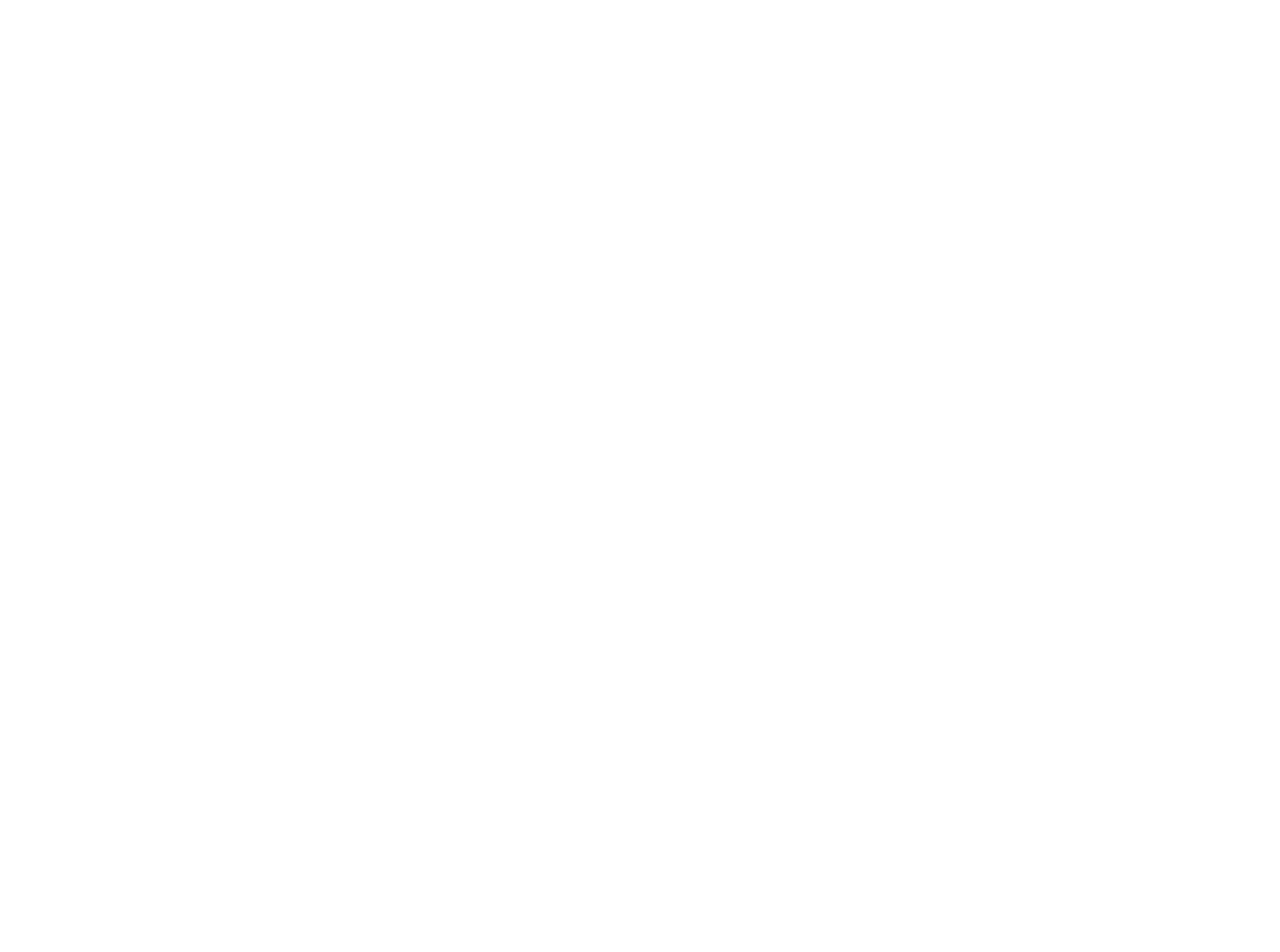
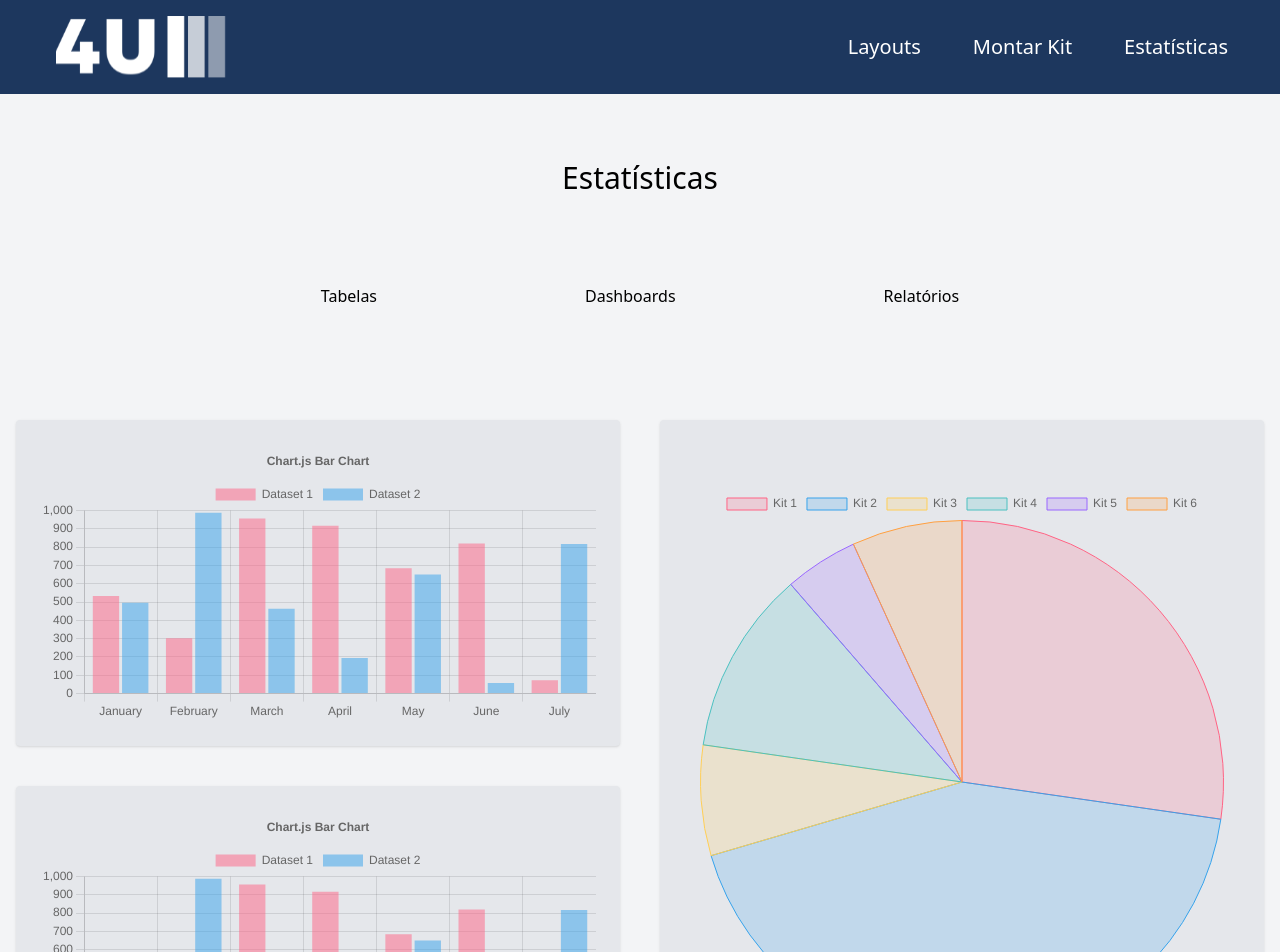
Before and after one commit to Inteli-College/2024-T0008-EC05-G04, a React (Create React App) app in the folder src/frontend/my-app/: page /dashboards in a window 1280 px wide. Before the commit this address had no page. Shown: the top 952 px of the page. Before the commit the page ends 800 px from the top, so only its background shows below. Built offline with nearby package versions, Linux system fonts and the light colour scheme.

Commit message:
feat: adds dashboards page

```diff
--- a/src/frontend/my-app/package.json
+++ b/src/frontend/my-app/package.json
@@ -15,7 +15,9 @@
     "@types/react": "^18.2.66",
     "@types/react-dom": "^18.2.22",
     "@types/react-router-dom": "^5.3.3",
+    "chart.js": "^4.4.2",
     "react": "^18.2.0",
+    "react-chartjs-2": "^5.2.0",
     "react-dom": "^18.2.0",
     "react-router-dom": "^6.22.3",
     "react-scripts": "5.0.1",
@@ -47,6 +49,7 @@
     ]
   },
   "devDependencies": {
+    "@faker-js/faker": "^8.4.1",
     "tailwindcss": "^3.4.1"
   }
 }
--- a/src/frontend/my-app/src/App.tsx
+++ b/src/frontend/my-app/src/App.tsx
@@ -3,6 +3,7 @@ import { BrowserRouter as Router, Route, Routes } from 'react-router-dom';
 import Login from './pages/login';
 import Menu from './pages/menuFunc';
 import VisuKits from './pages/visualKits'
+import Dashboards from './pages/dashboards';
 
 function App() {
   return (
@@ -11,6 +12,7 @@ function App() {
         <Route path="/" element={<Login/>} />
         <Route path="/menu" element={<Menu />} />
         <Route path="/visuKits" element={<VisuKits />} />
+        <Route path="/dashboards" element={<Dashboards />} />
         // Add more routes as needed
       </Routes>
     </Router>
--- /dev/null
+++ b/src/frontend/my-app/src/components/graph1.tsx
@@ -0,0 +1,61 @@
+import React from 'react';
+import {
+  Chart as ChartJS,
+  CategoryScale,
+  LinearScale,
+  BarElement,
+  Title,
+  Tooltip,
+  Legend,
+} from 'chart.js';
+import { Bar } from 'react-chartjs-2';
+import { faker } from '@faker-js/faker';
+
+ChartJS.register(
+  CategoryScale,
+  LinearScale,
+  BarElement,
+  Title,
+  Tooltip,
+  Legend
+);
+
+const options = {
+  responsive: true,
+  plugins: {
+    legend: {
+      position: 'top' as const,
+    },
+    title: {
+      display: true,
+      text: 'Chart.js Bar Chart',
+    },
+  },
+};
+
+const labels = ['January', 'February', 'March', 'April', 'May', 'June', 'July'];
+
+const data = {
+  labels,
+  datasets: [
+    {
+      label: 'Dataset 1',
+      data: labels.map(() => faker.datatype.number({ min: 0, max: 1000 })),
+      backgroundColor: 'rgba(255, 99, 132, 0.5)',
+    },
+    {
+      label: 'Dataset 2',
+      data: labels.map(() => faker.datatype.number({ min: 0, max: 1000 })),
+      backgroundColor: 'rgba(53, 162, 235, 0.5)',
+    },
+  ],
+};
+
+// Changed to Chart and made it the default export
+export default function BarChart() {
+    return (
+        <div>
+            <Bar options={options} data={data} />
+        </div>
+    );
+};
--- /dev/null
+++ b/src/frontend/my-app/src/components/graph2.tsx
@@ -0,0 +1,40 @@
+import React from 'react';
+import { Chart as ChartJS, ArcElement, Tooltip, Legend } from 'chart.js';
+import { Pie } from 'react-chartjs-2';
+
+ChartJS.register(ArcElement, Tooltip, Legend);
+
+export const data = {
+  labels: ['Kit 1', 'Kit 2', 'Kit 3', 'Kit 4', 'Kit 5', 'Kit 6'],
+  datasets: [
+    {
+      label: '# of Votes',
+      data: [12, 19, 3, 5, 2, 3],
+      backgroundColor: [
+        'rgba(255, 99, 132, 0.2)',
+        'rgba(54, 162, 235, 0.2)',
+        'rgba(255, 206, 86, 0.2)',
+        'rgba(75, 192, 192, 0.2)',
+        'rgba(153, 102, 255, 0.2)',
+        'rgba(255, 159, 64, 0.2)',
+      ],
+      borderColor: [
+        'rgba(255, 99, 132, 1)',
+        'rgba(54, 162, 235, 1)',
+        'rgba(255, 206, 86, 1)',
+        'rgba(75, 192, 192, 1)',
+        'rgba(153, 102, 255, 1)',
+        'rgba(255, 159, 64, 1)',
+      ],
+      borderWidth: 1,
+    },
+  ],
+};
+
+export default function PieChart() {
+  return(
+    <div>
+      <Pie data={data} />
+    </div>
+  );
+};
--- /dev/null
+++ b/src/frontend/my-app/src/components/graph3.tsx
@@ -0,0 +1,61 @@
+import React from 'react';
+import {
+  Chart as ChartJS,
+  CategoryScale,
+  LinearScale,
+  BarElement,
+  Title,
+  Tooltip,
+  Legend,
+} from 'chart.js';
+import { Bar } from 'react-chartjs-2';
+import { faker } from '@faker-js/faker';
+
+ChartJS.register(
+  CategoryScale,
+  LinearScale,
+  BarElement,
+  Title,
+  Tooltip,
+  Legend
+);
+
+const options = {
+  responsive: true,
+  plugins: {
+    legend: {
+      position: 'top' as const,
+    },
+    title: {
+      display: true,
+      text: 'Chart.js Bar Chart',
+    },
+  },
+};
+
+const labels = ['January', 'February', 'March', 'April', 'May', 'June', 'July'];
+
+const data = {
+  labels,
+  datasets: [
+    {
+      label: 'Dataset 1',
+      data: labels.map(() => faker.datatype.number({ min: 0, max: 1000 })),
+      backgroundColor: 'rgba(255, 99, 132, 0.5)',
+    },
+    {
+      label: 'Dataset 2',
+      data: labels.map(() => faker.datatype.number({ min: 0, max: 1000 })),
+      backgroundColor: 'rgba(53, 162, 235, 0.5)',
+    },
+  ],
+};
+
+// Changed to Chart and made it the default export
+export default function BarChart2() {
+    return (
+        <div>
+            <Bar options={options} data={data} />
+        </div>
+    );
+};
--- /dev/null
+++ b/src/frontend/my-app/src/components/graph4.tsx
@@ -0,0 +1,61 @@
+import React from 'react';
+import {
+  Chart as ChartJS,
+  CategoryScale,
+  LinearScale,
+  BarElement,
+  Title,
+  Tooltip,
+  Legend,
+} from 'chart.js';
+import { Bar } from 'react-chartjs-2';
+import { faker } from '@faker-js/faker';
+
+ChartJS.register(
+  CategoryScale,
+  LinearScale,
+  BarElement,
+  Title,
+  Tooltip,
+  Legend
+);
+
+const options = {
+  responsive: true,
+  plugins: {
+    legend: {
+      position: 'top' as const,
+    },
+    title: {
+      display: true,
+      text: 'Chart.js Bar Chart',
+    },
+  },
+};
+
+const labels = ['January', 'February', 'March', 'April', 'May', 'June', 'July'];
+
+const data = {
+  labels,
+  datasets: [
+    {
+      label: 'Dataset 1',
+      data: labels.map(() => faker.datatype.number({ min: 0, max: 1000 })),
+      backgroundColor: 'rgba(255, 99, 132, 0.5)',
+    },
+    {
+      label: 'Dataset 2',
+      data: labels.map(() => faker.datatype.number({ min: 0, max: 1000 })),
+      backgroundColor: 'rgba(53, 162, 235, 0.5)',
+    },
+  ],
+};
+
+// Changed to Chart and made it the default export
+export default function BarChart3() {
+    return (
+        <div>
+            <Bar options={options} data={data} />
+        </div>
+    );
+};
--- a/src/frontend/my-app/src/components/navbar.tsx
+++ b/src/frontend/my-app/src/components/navbar.tsx
@@ -14,7 +14,7 @@ const Navbar = () => {
   };
 
   return (
-    <div>
+    <div className="fixed top-0 w-full z-50">
       {/* Navbar */}
       <nav className="bg-navblue text-white p-4">
         <div className="mx-auto flex justify-between items-center">
--- /dev/null
+++ b/src/frontend/my-app/src/pages/dashboards.tsx
@@ -0,0 +1,68 @@
+import React from 'react';
+import Navbar from '../components/navbar';
+import BarChart from '../components/graph1'
+import PieChart from '../components/graph2';
+import BarChart2 from '../components/graph3';
+import BarChart3 from '../components/graph4';
+
+
+interface ContentBlockProps {
+  children: React.ReactNode;
+}
+
+const ContentBlock: React.FC<ContentBlockProps> = ({ children }) => {
+  return (
+    <div className="flex justify-center items-center p-6 bg-gray-200 rounded shadow min-h-full">
+      <div className="w-full">
+        {children}
+      </div>
+    </div>
+  );
+};
+
+const Dashboards: React.FC = () => {
+
+  return (
+
+    <div className="flex flex-col h-screen">
+      <div className="flex-grow bg-gray-100 pt-28">
+        <Navbar />
+        <div className="flex-grow container mx-auto px-4 flex flex-col justify-center">
+          <div className="text-center my-6">
+            <h1 className="text-3xl my-6">Estatísticas</h1>
+            <div className="flex justify-center gap-44 my-20">
+              <button className=" transition duration-500 hover:bg-buttongrey text-black py-2 px-4 rounded-3xl">
+                Tabelas
+              </button>
+              <button className="transition duration-500 hover:bg-buttongrey text-black py-2 px-4 rounded-3xl">
+                Dashboards
+              </button>
+              <button className="transition duration-500 hover:bg-buttongrey text-black py-2 px-4 rounded-3xl">
+                Relatórios
+              </button>
+            </div>
+          </div>
+          <div className="grid grid-flow-row-dense grid-cols-2 md:grid-cols-2 gap-10 mb-20">
+            <div className='col-span-1 row-span-1'>
+              <ContentBlock>
+                {<BarChart />}
+              </ContentBlock>
+            </div>
+            <div className='col-span-1 row-span-2'>
+              <ContentBlock>
+                {<PieChart />}
+              </ContentBlock>
+            </div>
+            <div className='col-span-1 row-span-1'>
+              <ContentBlock>
+                {<BarChart />}
+              </ContentBlock>
+            </div>
+          </div>
+        </div>
+      </div>
+    </div>
+  );
+};
+
+export default Dashboards;
--- a/src/frontend/my-app/tailwind.config.js
+++ b/src/frontend/my-app/tailwind.config.js
@@ -10,6 +10,7 @@ module.exports = {
         'greyb': '#717CB6',
         'txtg': '#EFF5FB',
         'navblue': '#1D375E',
+        'buttongrey': '#DEDEDE'
       },
     },
   },
```
Also changed, not shown: 1 other file (tests, documents, lock files or other folders).
